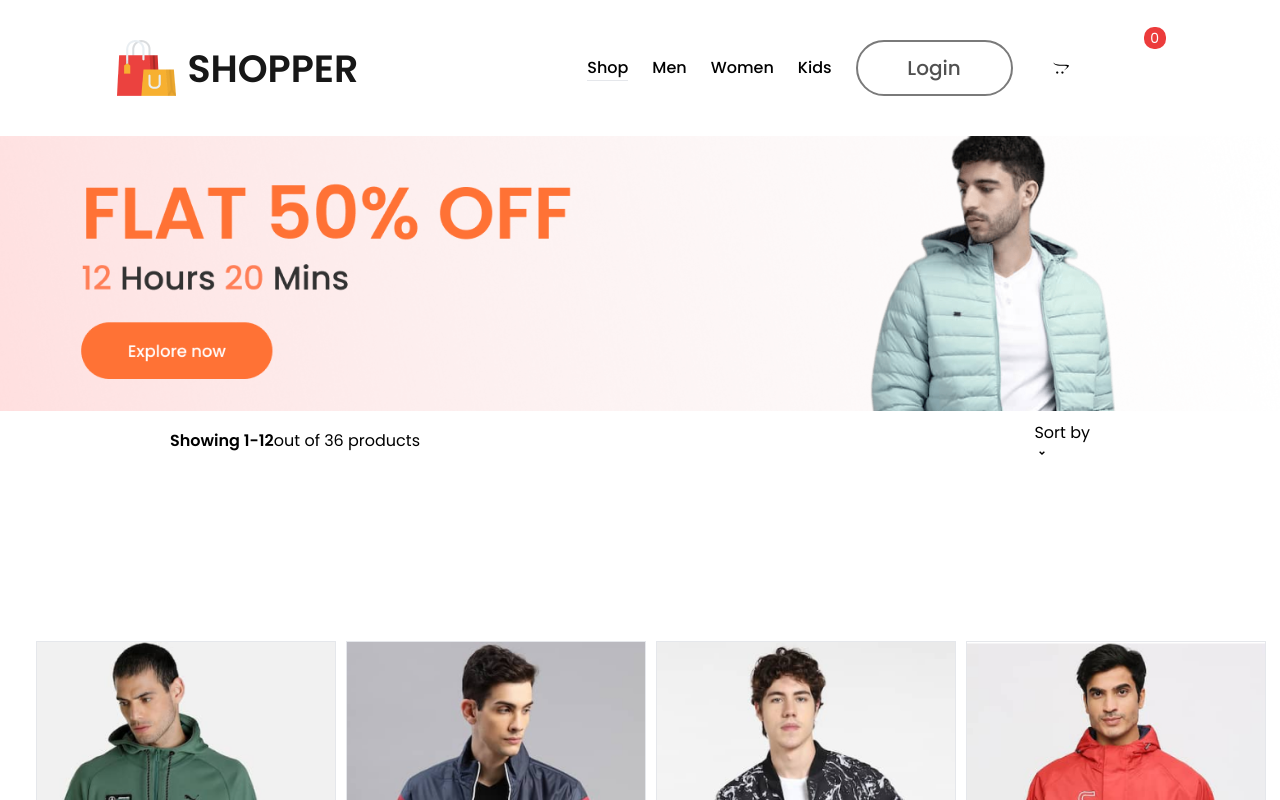
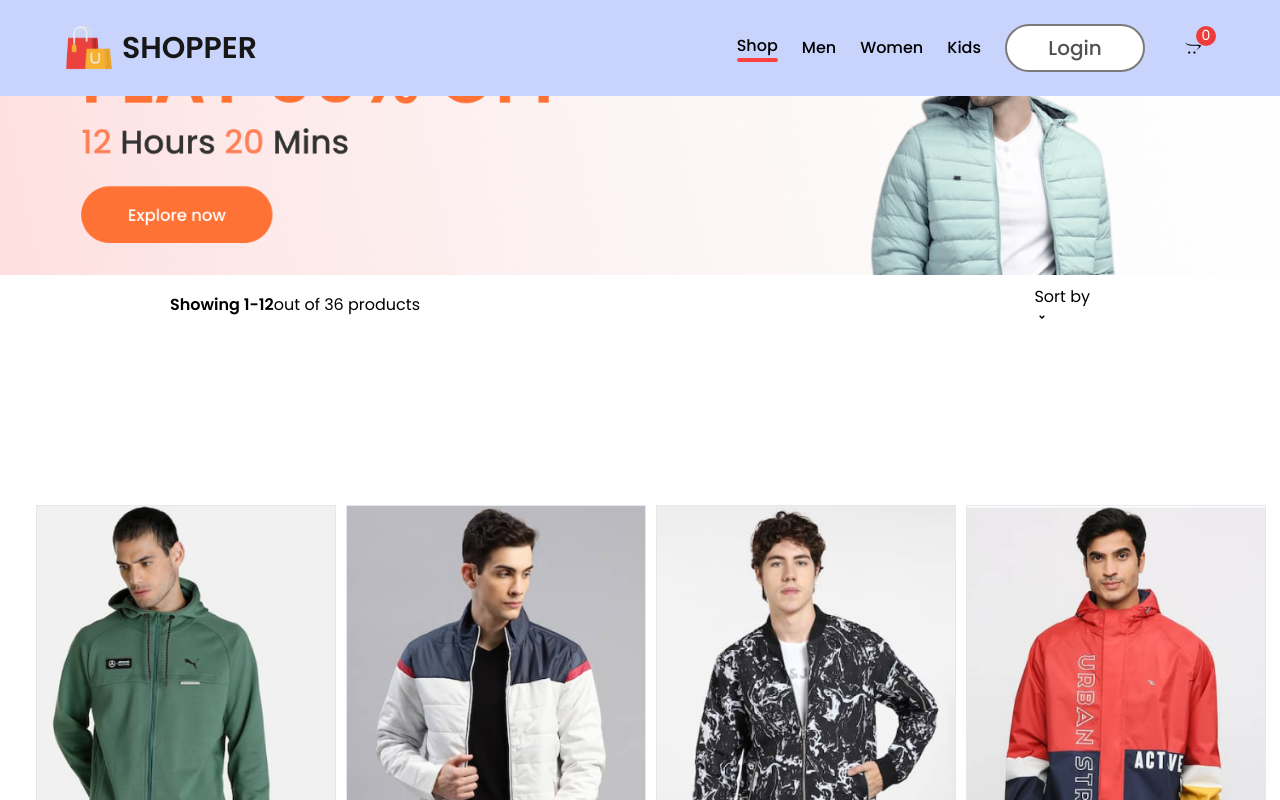
Before and after one commit to Sagar-tech-coder/Shopper, a React (Create React App) app: page /men in a window 1280 px wide. Shown: the top 800 px of the page. Built offline with nearby package versions, Linux system fonts and the light colour scheme.

Commit message:
backcolour

```diff
--- a/src/components/footer/Footer.jsx
+++ b/src/components/footer/Footer.jsx
@@ -40,7 +40,7 @@ const Footer = () => {
         </ul>
         {/* Footer Social Icons */}
         <div className="footer-social-icon flex gap-5">
-          <div className="footer-icon-container flex items-center justify-center p-[10px] pb-[6px] gap-10 bg-[#fbfbfb] border-[#ebebeb]">
+          <div className="footer-icon-container flex items-center justify-center p-[10px] pb-[6px] gap-10 border-[#ebebeb]">
             <BsInstagram className="text-[25px] max-[400px]:text-[18px]" />
             <TiSocialPinterestCircular className="text-[25px]" />
             <BsWhatsapp className="text-[25px] max-[400px]:text-[18px]" />
--- a/src/components/hero/Hero.jsx
+++ b/src/components/hero/Hero.jsx
@@ -8,7 +8,7 @@ const Hero = () => {
     <>
       <section
         id="hero"
-        className="flex bg-gradient-to-b from-indigo-100 max-[400px]:flex-col max-[400px]:p-7 ..."
+        className="pt-[10vh] flex bg-gradient-to-b from-indigo-100 max-[400px]:flex-col max-[400px]:p-7 max-[400px]:pt-[100px] ..."
       >
         {/* hero left */}
         <div className="hero-left flex flex-[1] flex-col justify-center gap-5 pl-[180px] leading-[1.1] max-[400px]:pl-[0]">
--- a/src/components/navbar/Navbar.css
+++ b/src/components/navbar/Navbar.css
@@ -40,13 +40,13 @@
     /* cursor: pointer; */
   }
 
-  .hamburger .bar {
+  /* .hamburger .bar {
     width: 25px;
     height: 3px;
     background-color: white;
     margin: 4px 0;
     transition: 0.4s;
-  }
+  } */
 
   /* Responsive styles */
   @media (max-width: 768px) {
@@ -56,7 +56,7 @@
       right: 0;
       width: 100%;
       flex-direction: column;
-      background-color: #eaeaea;
+      background-color: #c9d4fd;
       align-items: center;
       display: none;
     }
--- a/src/components/navbar/Navbar.jsx
+++ b/src/components/navbar/Navbar.jsx
@@ -6,6 +6,7 @@ import Logo from "../assets/logo.png";
 import { Link } from "react-router-dom";
 
 function Navbar() {
+  const [menu, setMenu] = useState("shop");
   const [isOpen, setIsOpen] = useState(false);
 
   const toggleMenu = () => {
@@ -13,40 +14,65 @@ function Navbar() {
   };
 
   return (
-    <nav className="navbarl flex justify-around shadow-gray-300 max-[400px]:justify-between max-[400px]:items-center max-[400px]:py-4 max-[400px]:px-5">
+    <nav className="navbarl bg-[#c9d4fd] w-full h-[12vh] fixed z-50 flex justify-between px-[5vw] shadow-gray-300 max-[400px]:justify-between max-[400px]:items-center max-[400px]:py-4 max-[400px]:px-5">
       <div className="nav-logo flex items-center gap-2">
-        <img src={Logo} alt="" className="max-[400px]:h-[40px]" />
-        <p className="text-[#171717] text-[38px] font-semibold max-[400px]:font-medium max-[400px]:text-[20px]">
+        <img src={Logo} alt="" className="h-[50px] max-[400px]:h-[40px]" />
+        <p className="text-[#171717] text-[30px] font-semibold max-[400px]:font-medium max-[400px]:text-[20px]">
           SHOPPER
         </p>
       </div>
       <div id="ham-nav" className={`navbar-links ${isOpen ? "active" : ""}`}>
         <div className="py-10 flex gap-6 items-center justify-center max-[400px]:flex max-[400px]:flex-col max-[400px]:">
           <ul className="nav-menu flex items-center list-none gap-6 font-medium max-[400px]:flex max-[400px]:flex-col">
-            <li className="flex flex-col items-center justify-center gap-1">
-              <Link>
-                Shop
-                <hr />
+            <li
+              className="flex flex-col items-center justify-center gap-1"
+              onClick={() => {
+                setMenu("shop");
+              }}
+            >
+              <Link to="/">
+                Shop{menu === "shop" ? <hr className="hr" /> : <></>}
               </Link>
             </li>
-            <li className="flex flex-col items-center justify-center gap-1">
-              <Link>Men</Link>
+            <li
+              className="flex flex-col items-center justify-center gap-1"
+              onClick={() => {
+                setMenu("men");
+              }}
+            >
+              <Link to="/men">
+                Men{menu === "men" ? <hr className="hr" /> : <></>}
+              </Link>
             </li>
-            <li className="flex flex-col items-center justify-center gap-1">
-              <Link>Women</Link>
+            <li
+              className="flex flex-col items-center justify-center gap-1"
+              onClick={() => {
+                setMenu("women");
+              }}
+            >
+              <Link to="/women">
+                Women{menu === "women" ? <hr className="hr" /> : <></>}
+              </Link>
             </li>
-            <li className="flex flex-col items-center justify-center gap-1">
-              <Link>Kids</Link>
+            <li
+              className="flex flex-col items-center justify-center gap-1"
+              onClick={() => {
+                setMenu("kids");
+              }}
+            >
+              <Link to="/kids">
+                Kids{menu === "kids" ? <hr className="hr" /> : <></>}
+              </Link>
             </li>
           </ul>
           <div className="nav-login-cart flex items-center gap-10 max-[400px]:flex max-[400px]:flex-col">
-            <button className="w-[157px] h-14 outline-none border-2 text-[20px] font-medium bg-white text-[#515151] border-[#7a7a7a] rounded-[75px] active:bg-[#f3f3f3] max-[400px]:w-[120px] max-[400px]:h-[42px] max-[400px]:text-[17px]">
-              Login
+            <button className="w-[140px] h-12 outline-none border-2 text-[20px] font-medium bg-white text-[#515151] border-[#7a7a7a] rounded-[75px] active:bg-[#f3f3f3] max-[400px]:w-[120px] max-[400px]:h-[42px] max-[400px]:text-[17px]">
+              <Link to="/login">Login</Link>
             </button>
-            <Link>
+            <Link to="/cart">
               <FaOpencart />
             </Link>
-            <div className="nav-cart-count w-[22px] h-[22px] flex items-center justify-center mt-[-60px] ml-[35px] rounded-[10px] text-[14px] bg-[#ec3c3c] text-white">
+            <div className="nav-cart-count w-[20px] h-[20px] flex items-center justify-center mt-[-25px] ml-[-45px] max-[400px]:mt-[-72px] max-[400px]:ml-[35px] rounded-[10px] text-[14px] bg-[#ec3c3c] text-white">
               0
             </div>
           </div>
--- a/src/components/newsLetter/NewsLetter.jsx
+++ b/src/components/newsLetter/NewsLetter.jsx
@@ -6,23 +6,23 @@ const NewsLetter = () => {
       {/* News Letter Section */}
       <section
         id="newsletter"
-        className="w-[80%] h-[40vh] flex flex-col items-center justify-center m-auto py-0 px-[140px] mb-[150px] gap-[30px] bg-gradient-to-b from-indigo-100 max-[400px]:w-full max-[400px]:px-[30px] max-[400px]:gap-[10px] max-[400px]:mb-[0] ..."
+        className="w-[80%] h-[40vh] flex flex-col items-center justify-center m-auto py-0 px-[140px] mb-[150px] gap-[30px] bg-gradient-to-b from-indigo-100 max-[400px]:h-[30vh] max-[400px]:w-full max-[400px]:px-[30px] max-[400px]:gap-[5px] max-[400px]:mb-[0] ..."
       >
         {/* heading text */}
-        <h1 className="text-[#454545] text-[40px] font-semibold max-[400px]:text-[13px]">
+        <h1 className="text-[#454545] text-[40px] font-semibold max-[400px]:text-[17px]">
           Get Exclusive Offers On Your Email
         </h1>
         <p className="text-[#454545] text-[18px] max-[400px]:text-[10px]">
           Subscribe to our newsletter and stay updated
         </p>
-        <div className="flex items-center justify-between bg-white w-[730px] h-[70px] rounded-[80px] border-[#e3e3e3] max-[400px]:w-[300px] max-[400px]:h-[50px]">
+        <div className="flex items-center justify-between bg-white w-[730px] h-[70px] rounded-[80px] border-[#e3e3e3] max-[400px]:mt-[20px] max-[400px]:w-[300px] max-[400px]:h-[40px]">
           <input
             type="email"
             placeholder="Your Email id ..."
-            className="w-[500px] ml-[30px] border-none outline-none text-[#616161] text-[16px] max-[400px]:w-[250px] max-[400px]:ml-[20px] max-[400px]:text-[12px]"
+            className="w-[500px] ml-[30px] border-none outline-none text-[#616161] text-[16px] max-[400px]:w-[250px] max-[400px]: max-[400px]:ml-[25px] max-[400px]:text-[12px]"
           />
           {/* Subscribe Button */}
-          <button className="w-[210px] h-[70px] rounded-[80px] bg-black text-white text-[16px] max-[400px]:w-[150px] max-[400px]:h-[50px] max-[400px]:text-[12px]">
+          <button className="w-[210px] h-[70px] rounded-[80px] bg-black text-white text-[16px] max-[400px]:w-[150px] max-[400px]:h-[40px] max-[400px]:text-[12px]">
             Subscribe
           </button>
         </div>
--- a/src/components/pages/LoginSignup.jsx
+++ b/src/components/pages/LoginSignup.jsx
@@ -5,7 +5,7 @@ const LoginSignup = () => {
     <>
       <section
         id="login-signup"
-        className=" w-[100%] h-[87vh] flex items-center justify-center border-none rounded-xl bg-[#fce3fe] py-[auto]"
+        className=" w-[100%] h-[100%] pt-40 flex items-center justify-center border-none rounded-xl bg-[#fce3fe] py-[auto]"
       >
         <div className="loginsignup-container w-[580px] h-[auto] bg-white m-auto py-[30px] px-[60px]">
           <h1 className="my-3 mx-0 text-[32px] font-medium">Sign Up</h1>
```
